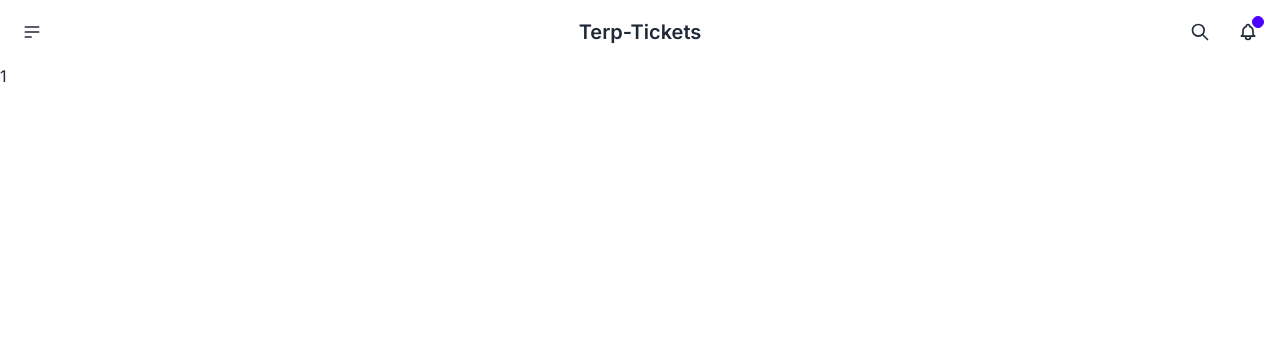
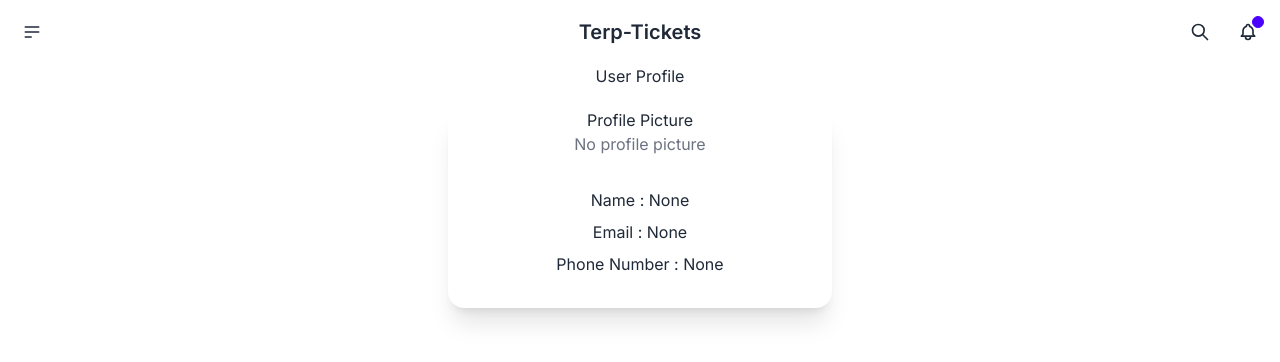
Before and after one commit to roderickli1189/terp-tickets-frontend, a Next.js app: page /user-profile/1 in a window 1280 px wide. Shown: the top 362 px of the page. Built offline with nearby package versions, Linux system fonts and the light colour scheme; no server answers.

Commit message:
outer shell of profile

```diff
--- a/src/app/user-profile/[id]/page.tsx
+++ b/src/app/user-profile/[id]/page.tsx
@@ -1,3 +1,34 @@
+"use client";
+
+import { useAuthState } from "react-firebase-hooks/auth";
+import { auth } from "@/app/firebase/config";
+
 export default function userProfile({ params }: { params: { id: string } }) {
-  return <div>{params.id}</div>;
+  const [user, loading, error] = useAuthState(auth);
+  return (
+    <div className="flex flex-col justify-center items-center">
+      <h1 className="mb-5">User Profile</h1>
+      <div className="card bg-base-100 w-96 shadow-xl">
+        <h2 className="text-center">Profile Picture</h2>
+        <figure className="px-10">
+          {user?.photoURL ? (
+            <img
+              src={user.photoURL}
+              alt="Profile Picture"
+              className="rounded-xl"
+            />
+          ) : (
+            <div className="rounded-xl text-center text-gray-500">
+              No profile picture
+            </div>
+          )}
+        </figure>
+        <div className="card-body items-center text-center">
+          <h2>Name : {user?.displayName || "None"}</h2>
+          <h2>Email : {user?.email || "None"}</h2>
+          <h2>Phone Number : {user?.phoneNumber || "None"}</h2>
+        </div>
+      </div>
+    </div>
+  );
 }
```
